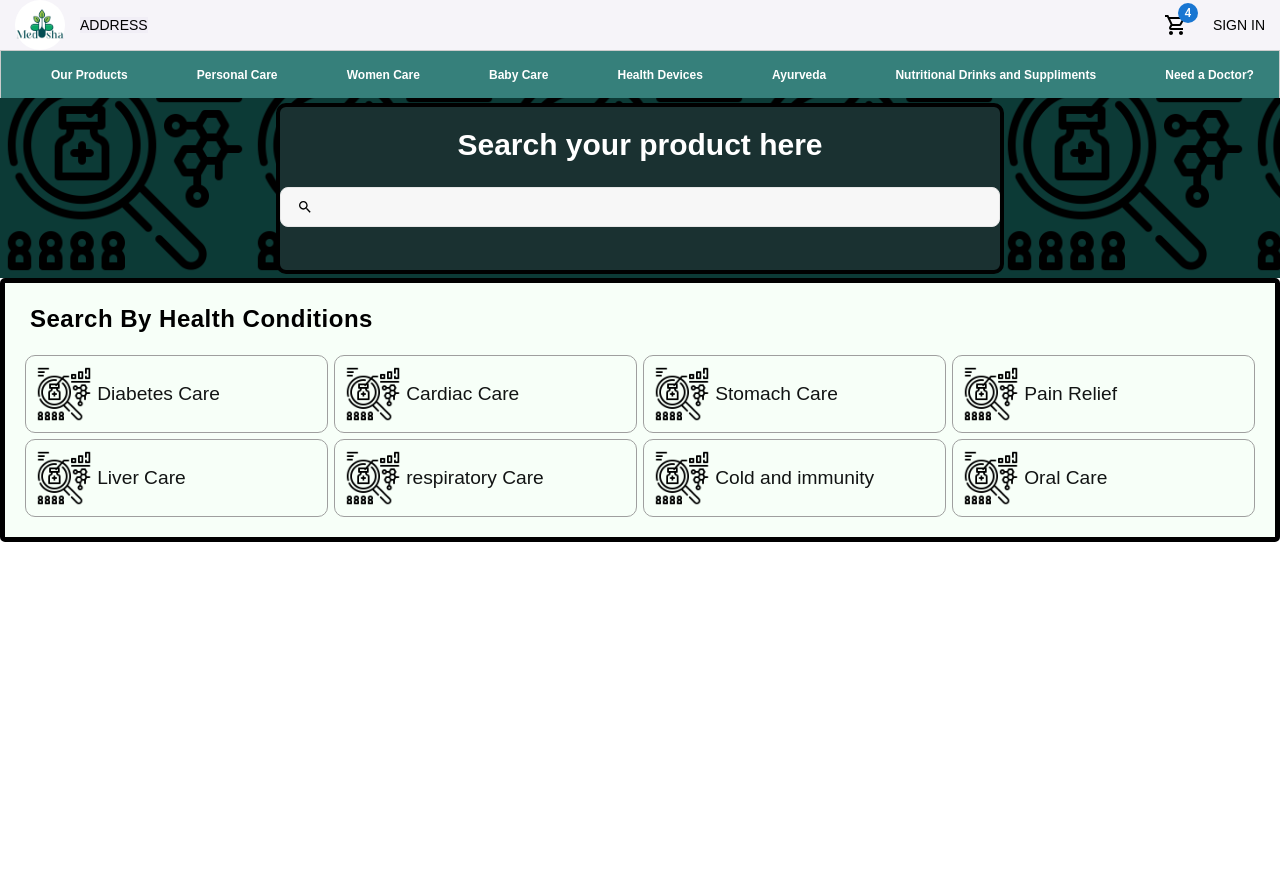
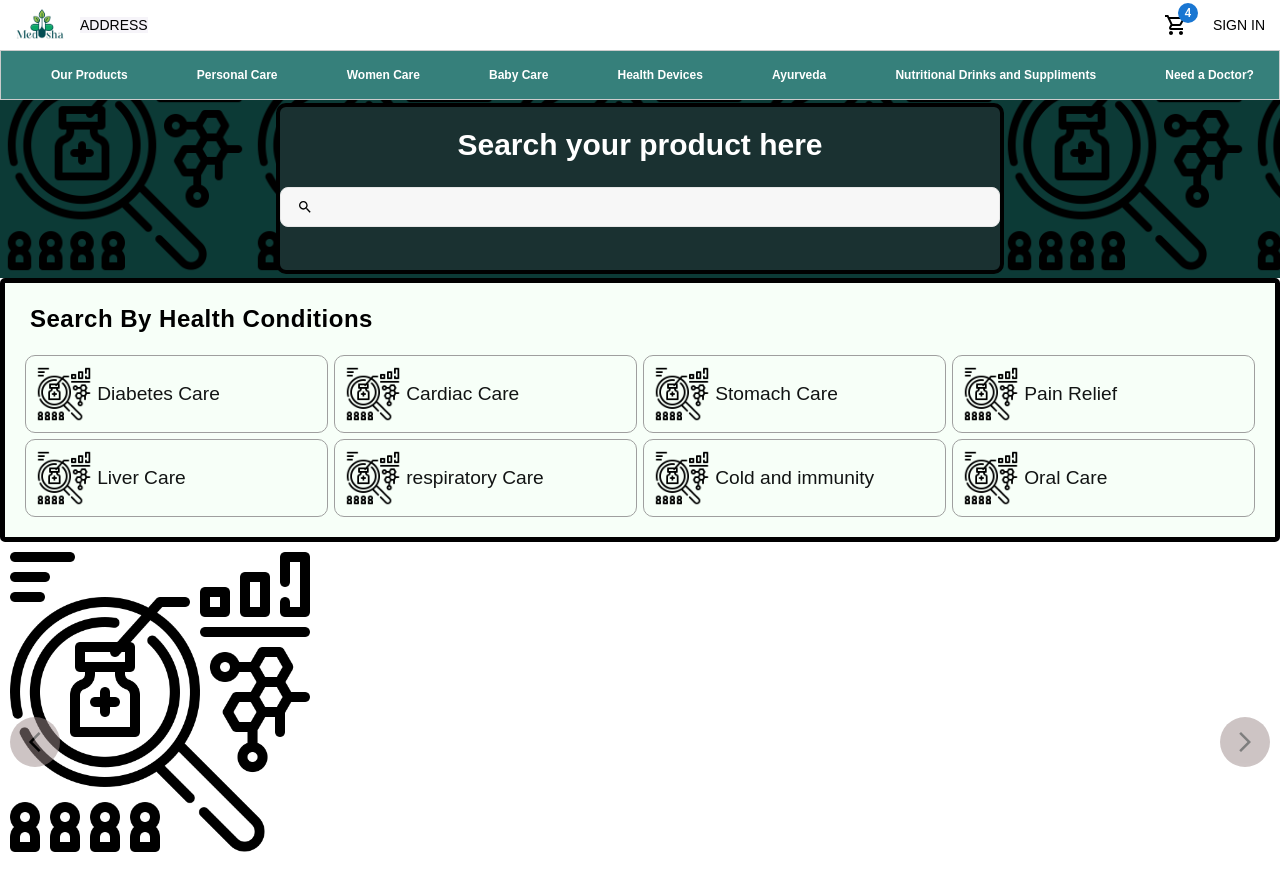
Before and after one commit to Isha-Nanda08/Medisha, a React (Vite) app in the folder Medisha/: page / in a window 1280 px wide. Shown: the top 890 px of the page. Before the commit the page ends 800 px from the top, so only its background shows below. Built offline with nearby package versions, Linux system fonts and the light colour scheme.

Commit message:
add slider

```diff
--- a/Medisha/src/components/Navbar.jsx
+++ b/Medisha/src/components/Navbar.jsx
@@ -9,12 +9,13 @@
 
 
 const Container=styled.div`
+z-index: 20;
     font-weight: 400;
     display: flex;
     flex-direction:column;
     color: #000;
     height: 50px;
-    background-color: #e8e2ee62;
+    background-color: #fff;
     position: sticky;
     margin:0;
     /* position: sticky; */
--- /dev/null
+++ b/Medisha/src/components/Slider.jsx
@@ -0,0 +1,117 @@
+import styled from "styled-components"
+import { ArrowBackIosOutlined,ArrowForwardIosOutlined } from '@mui/icons-material';
+import { Button } from "@mui/material";
+import {sliderItems} from "../data";
+import { useState } from "react";
+
+
+
+const Container=styled.div`
+    width: 100%;
+    height: 50vh;
+    display: flex;
+    position: relative;
+    overflow: hidden;
+
+
+`
+const Arrow=styled.div`
+    width: 50px;
+    height: 50px;
+    background-color: #9d8b8b;
+    display: flex;
+    justify-content: center;
+    align-items: center;
+    border-radius: 50%;
+    position: absolute;
+    top: 0;
+    bottom: 0;
+    left:${props=> props.direction==="left" && "10px"};
+    right:${props=> props.direction==="right" && "10px"};
+    margin: auto;
+    cursor: pointer;
+    opacity: 0.5;
+    z-index: 2;
+`;
+
+const Wrapper=styled.div`
+    height:50%;
+    display: flex;
+    transition: all 1.5s ease;
+    transform: translateX(${(props=> props.slideIndex * -100)}vw);
+    /* flex-direction:column; */
+`
+
+const Slide=styled.div`
+    display: flex;
+    align-items: center;
+    justify-content: center;
+    width: 100vw;
+    height: 100vh;
+    background-color:${props=>props.bg};
+`
+const ImgContainer=styled.div`
+    flex: 1;
+    height: 100%;
+
+`
+
+const Image=styled.img`
+    height: 40%;
+`
+const InfoContainer=styled.div`
+    flex: 1;
+    padding: 50px;
+    color: #000;
+`;
+
+const Title=styled.h1`
+    font-size:70px;
+`
+const Desc=styled.p`
+    margin: 50px 0px;
+    font-size: 20px;
+    font-weight: 500;
+    letter-spacing: 3px;
+`;
+// const Button=styled.button`
+//     border:2px solid #000;
+// `
+
+const Slider = () => {
+    const [slideIndex,setSlideIndex]=useState(0);
+    const handleClick=(direction)=>{
+        if(direction==="left"){
+            setSlideIndex(slideIndex >0?  slideIndex-1:8);
+        }
+        else{
+            setSlideIndex(slideIndex <8?  slideIndex+1:0);
+        }
+    }
+  return (
+    <Container>
+        <Arrow direction="left" onClick={()=>handleClick("left")}>
+            <ArrowBackIosOutlined/>
+        </Arrow>
+        <Wrapper slideIndex={slideIndex} >
+            {sliderItems.map((item)=>(
+
+            <Slide  key={item.id}>
+            <ImgContainer>
+                <Image src={item.img}/>
+            </ImgContainer>
+            <InfoContainer>
+                <Desc>{item.desc}</Desc>
+                <Button>BUY NOW</Button>
+            </InfoContainer>
+            </Slide>
+         ))}
+        </Wrapper>
+        <Arrow direction="right" onClick={()=>handleClick("right")}>
+            <ArrowForwardIosOutlined />
+        </Arrow>
+    </Container>
+  )
+}
+
+export default Slider
--- a/Medisha/src/data.js
+++ b/Medisha/src/data.js
@@ -41,3 +41,51 @@
 
 
 ];
+
+export const sliderItems=[
+    {
+        id:1,
+        img:"/src/assets/ack-medisha.png",
+        Desc:"Pain-relief",
+    },
+    {
+        id:2,
+        img:"/src/assets/ack-medisha.png",
+        Desc:"Pain-relief",
+    },
+    {
+        id:3,
+        img:"/src/assets/ack-medisha.png",
+        Desc:"Pain-relief",
+    },
+    {
+        id:4,
+        img:"/src/assets/ack-medisha.png",
+        Desc:"Pain-relief",
+    },
+    {
+        id:5,
+        img:"/src/assets/ack-medisha.png",
+        Desc:"Pain-relief",
+    },
+    {
+        id:6,
+        img:"/src/assets/ack-medisha.png",
+        Desc:"Pain-relief",
+    },
+    {
+        id:7,
+        img:"/src/assets/ack-medisha.png",
+        Desc:"Pain-relief",
+    },
+    {
+        id:8,
+        img:"/src/assets/ack-medisha.png",
+        Desc:"Pain-relief",
+    },
+    {
+        id:9,
+        img:"/src/assets/ack-medisha.png",
+        Desc:"Pain-relief",
+    }
+]
--- a/Medisha/src/pages/Home.jsx
+++ b/Medisha/src/pages/Home.jsx
@@ -2,6 +2,7 @@
 import Navbar from "../components/Navbar";
 import Searchdiv from "../components/Searchdiv";
 import SearchByConditions from '../components/SearchByConditions';
+import Slider from '../components/Slider';
 
 
 const Home = () => {
@@ -11,6 +12,7 @@
         <Navbar/>
         <Searchdiv/>
         <SearchByConditions/>
+        <Slider/>
     </div>
   )
 }
```
